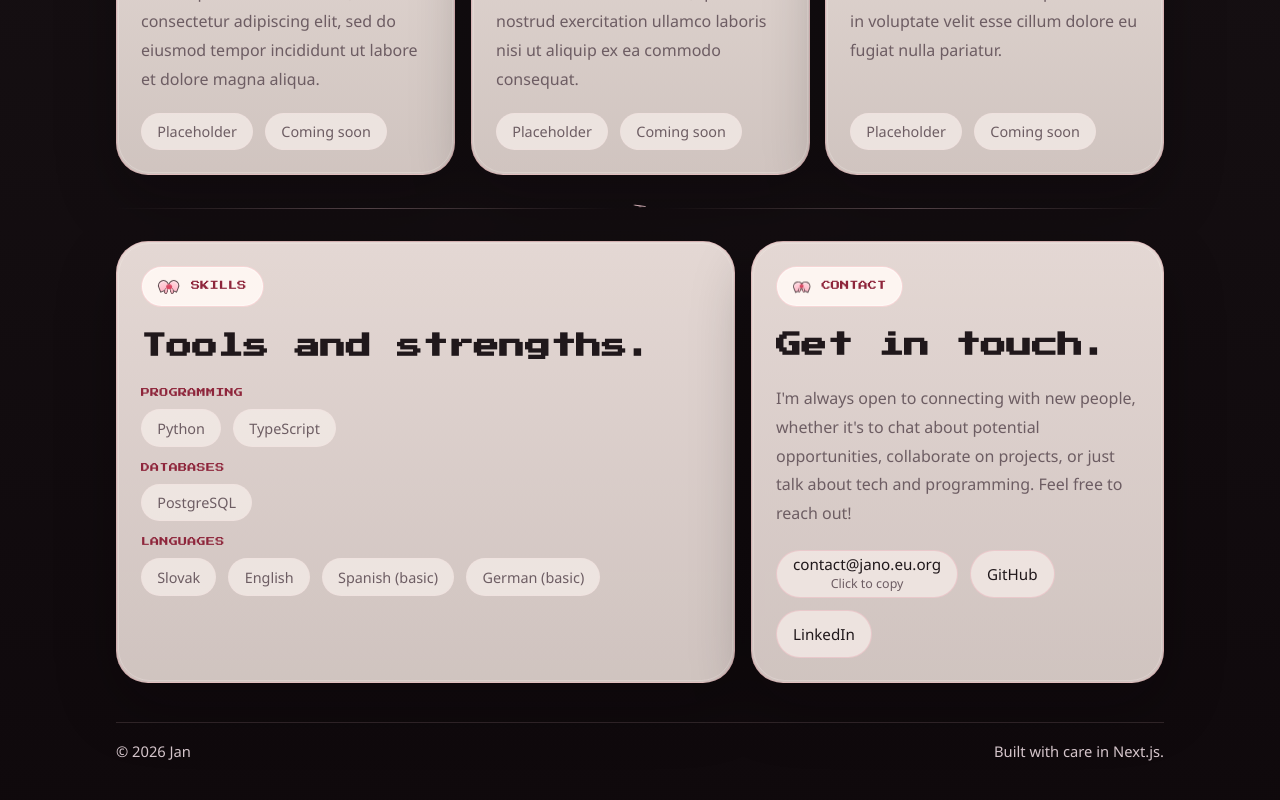
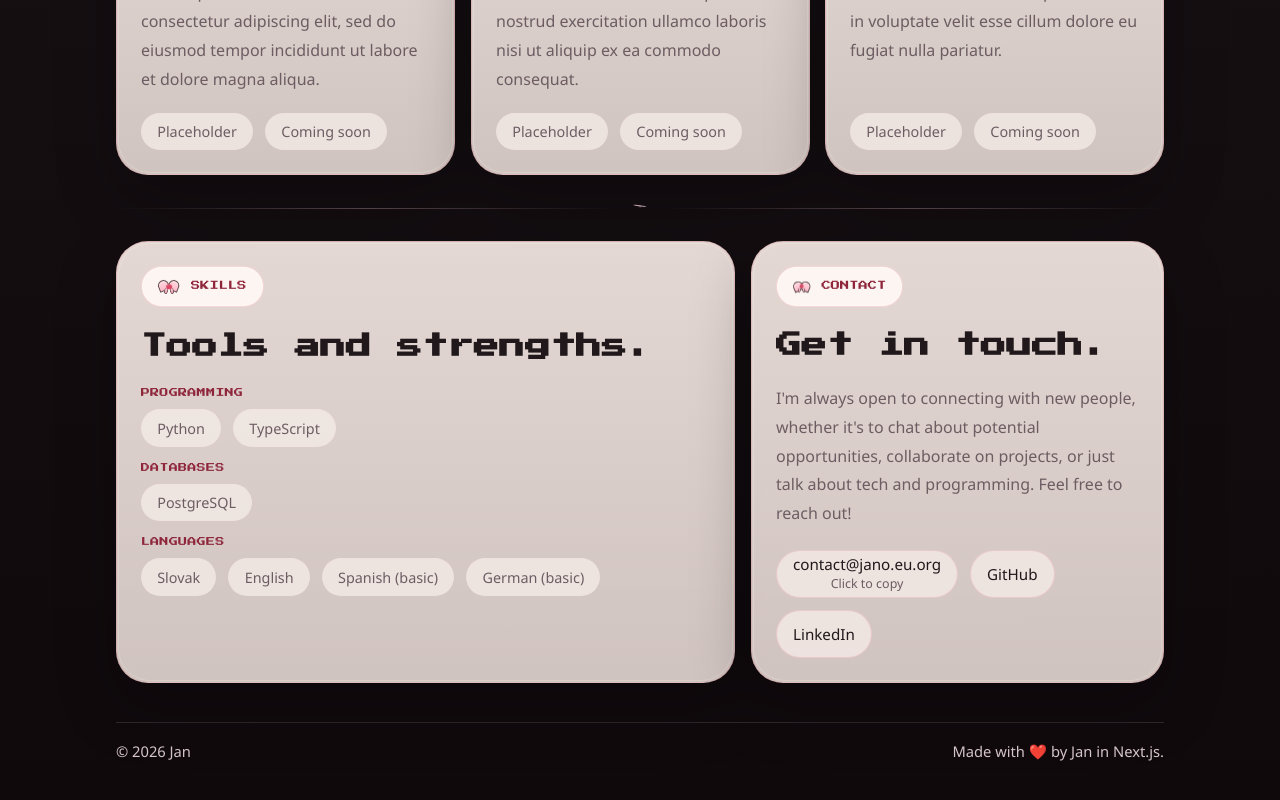
Before and after one commit to Janlxrd/portfolio, a Next.js app: page / in a window 1280 px wide. Shown: the part 1485-2285 px from the top of the page. Built offline with nearby package versions, Linux system fonts and the light colour scheme.

Commit message:
Update GitHub link and footer text

```diff
--- a/app/page.js
+++ b/app/page.js
@@ -1052,7 +1052,7 @@ export default function Home() {
                 <span>{contactEmail}</span>
                 <span className="contact-copy-hint">Click to copy</span>
               </button>
-              <a href="https://github.com/" target="_blank" rel="noreferrer">
+              <a href="https://github.com/Janlxrd" target="_blank" rel="noreferrer">
                 GitHub
               </a>
               <a href="https://www.linkedin.com/" target="_blank" rel="noreferrer">
@@ -1064,7 +1064,7 @@ export default function Home() {
 
         <footer className="site-footer reveal-on-scroll" style={{ "--reveal-delay": "120ms" }}>
           <p>&copy; {currentYear} Jan</p>
-          <p>Built with care in Next.js.</p>
+          <p>Made with ❤️ by Jan in Next.js.</p>
         </footer>
       </div>
 
```
